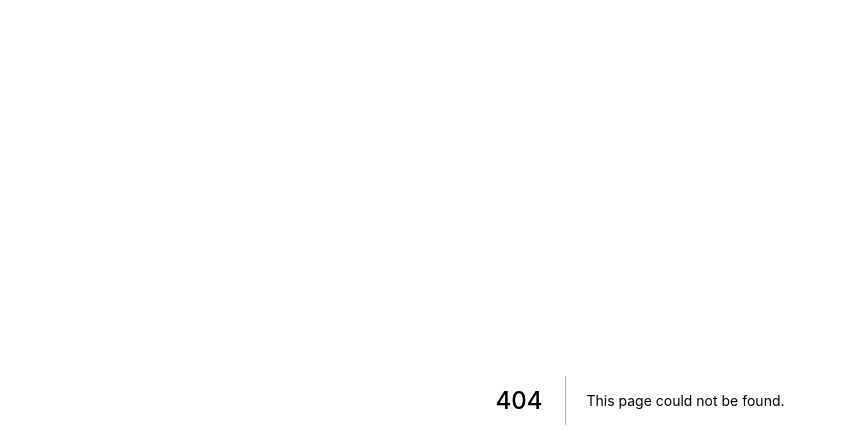
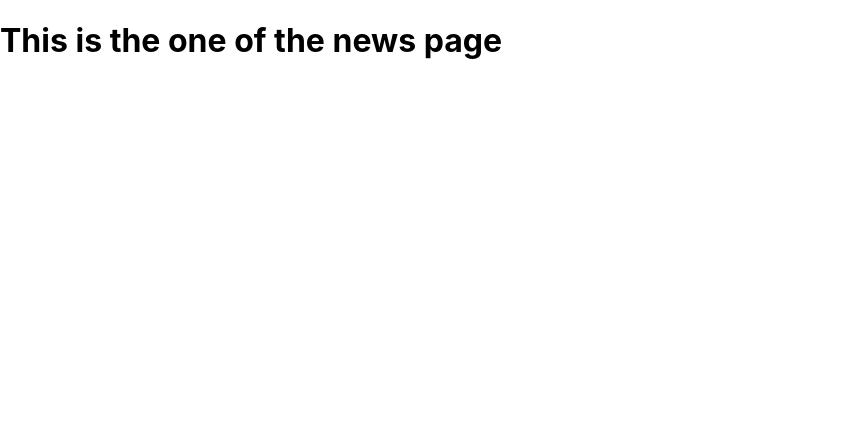
Before and after one commit to Dhannyphantom/maxx-nextjs, a Next.js app: page /news/some-news in a window 1280 px wide. Before the commit this address had no page. Shown: the top 448 px of the page, without its empty margins (0-846 px from the left). Built offline with nearby package versions, Linux system fonts and the light colour scheme.

Commit message:
Nesting routes using folders

```diff
--- /dev/null
+++ b/pages/news/some-news.js
@@ -0,0 +1,3 @@
+export default function NewsDetail() {
+  return <h1>This is the one of the news page</h1>;
+}
```
